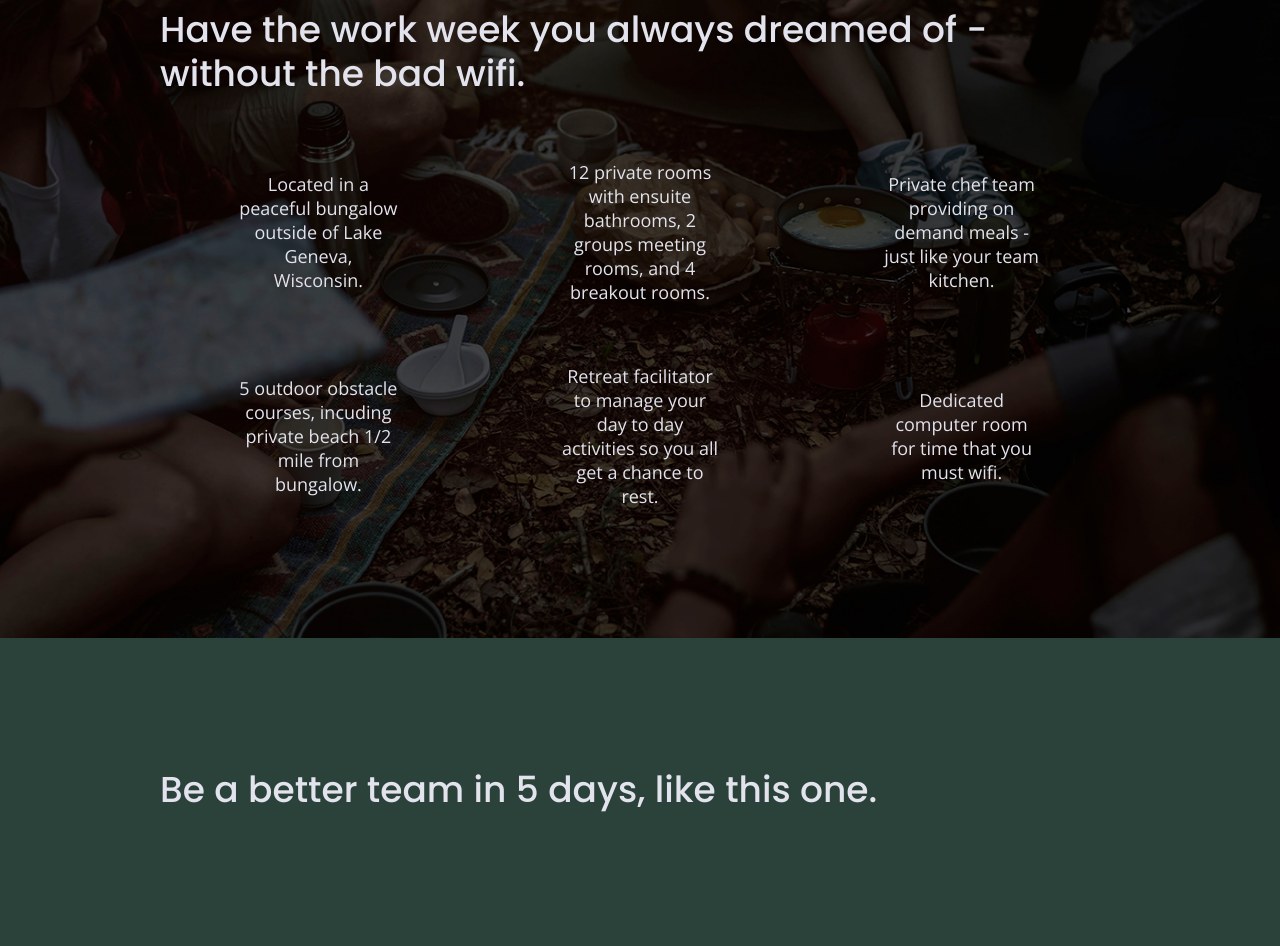
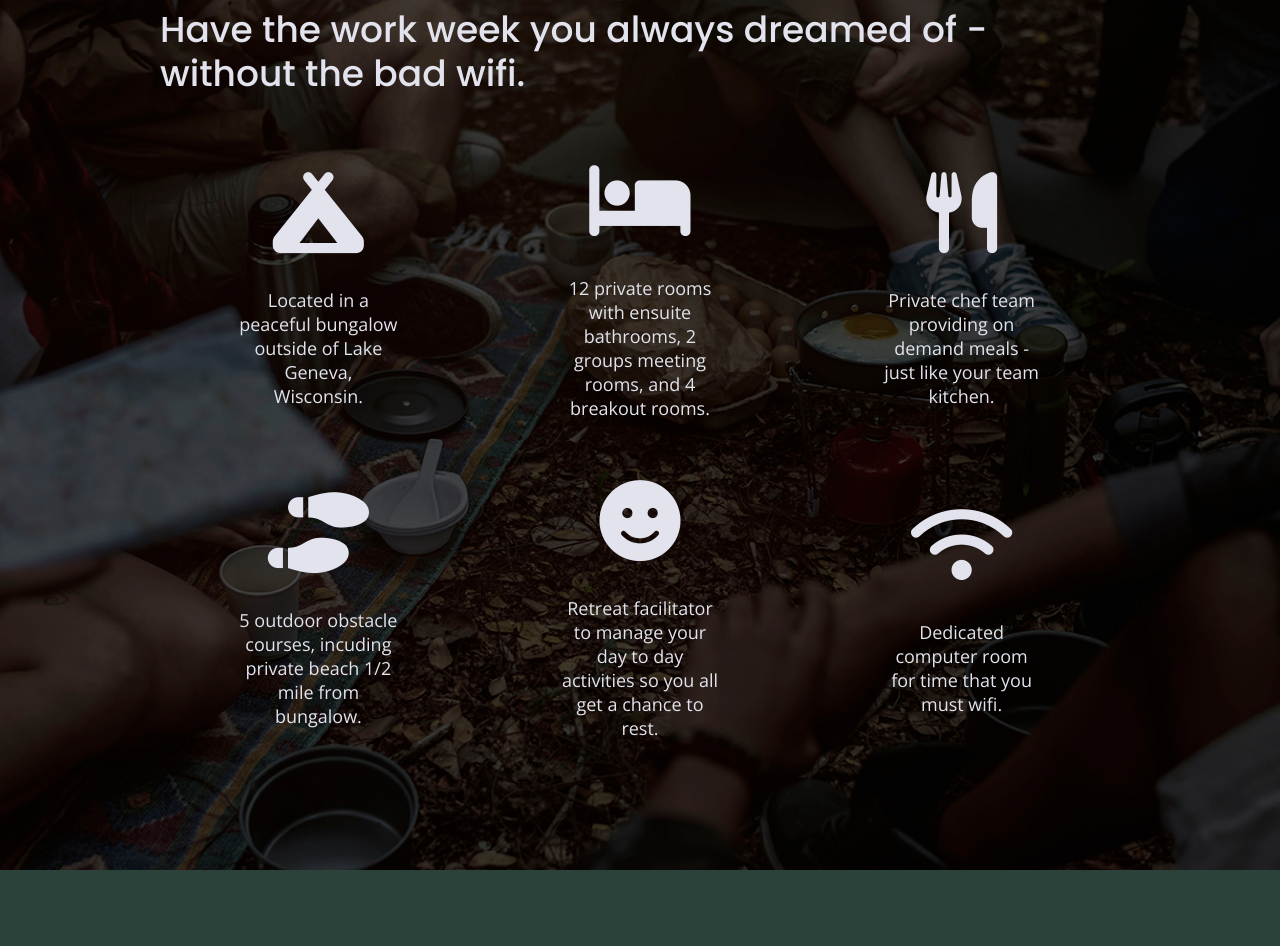
Before and after one commit to renazh/206-unplugged, a website: page index.html in a window 1280 px wide. Shown: the part 1141-2087 px from the top of the page. Drawn offline with nearby package versions, Linux system fonts and the light colour scheme.

Commit message:
Added font icons

```diff
--- a/css/main.css
+++ b/css/main.css
@@ -265,14 +265,6 @@ aside .content-wrapper {
   color: #cfd4d9;
 }
 
-.form-description {
-
-}
-
-.form {
-
-}
-
 aside .form {
   margin-top: 30px;
 }
@@ -322,17 +314,12 @@ input[type=button] {
   flex-flow: row wrap;
   text-align: center;
 }
-
+.features i {
+  font-size: 3.75em;
+  padding-bottom: 40px;
+}
 .features p {
   margin: 0;
-}
-
-.fontawesome-icon {
-
-}
-
-.feature-item-description {
-
 }
 
 /* Reviews Area */
@@ -372,10 +359,6 @@ input[type=button] {
   margin-bottom: 20px;
 }
 
-.mission-content {
-
-}
-
 .map figure {
   width: 100%;
   height: 0;
@@ -397,14 +380,6 @@ input[type=button] {
   align-items: center;
   flex-flow: row wrap;
   background-color: #2a423a;
-}
-
-.contact-section h2 {
-
-}
-
-.contact-content {
-
 }
 
 .contact-content p {
@@ -612,6 +587,10 @@ input[type=button] {
     align-items: center;
     flex-flow: row wrap;
   }
+  .features i {
+    font-size: 4.5em;
+    padding-bottom: 30px;
+  }
   .features .feature-item-description {
     width: 50%;
   }
@@ -757,7 +736,9 @@ input[type=button] {
     .features article {
       flex-basis: 33%;
     }
-
+    .features i {
+      padding-bottom: 35px;
+    }
   /* Reviews */
     .reviews h2 {
       padding-bottom: 98px;
--- a/index.html
+++ b/index.html
@@ -21,6 +21,8 @@
   <!--- Google Fonts --->
   <link href="https://fonts.googleapis.com/css?family=Open+Sans:400,700|Poppins:500,700" rel="stylesheet">
   <meta name="theme-color" content="#fafafa">
+  <!-- Font Awesome --->
+  <script src="https://kit.fontawesome.com/a9b42640d0.js" crossorigin="anonymous"></script>
 </head>
 
 <body>
@@ -69,27 +71,27 @@
         <h2>Have the work week you always dreamed of - without the bad wifi.</h2>
         <div class="features-items">
           <article>
-              <p class="fontawesome-icon"></p>
+              <p class="fontawesome-icon"><i class ="fas fa-campground"></i></p>
               <p class="feature-item-description">Located in a peaceful bungalow outside of Lake Geneva, Wisconsin.</p>
           </article>
           <article>
-              <p class="fontawesome-icon"></p>
+              <p class="fontawesome-icon"><i class ="fas fa-bed"></i></p>
               <p class="feature-item-description">12 private rooms with ensuite bathrooms, 2 groups meeting rooms, and 4 breakout rooms.</p>
           </article>
           <article>
-              <p class="fontawesome-icon"></p>
+              <p class="fontawesome-icon"><i class ="fas fa-utensils"></i></p>
               <p class="feature-item-description">Private chef team providing on demand meals - just like your team kitchen.</p>
           </article>
           <article>
-              <p class="fontawesome-icon"></p>
+              <p class="fontawesome-icon"><i class ="fas fa-shoe-prints"></i></p>
               <p class="feature-item-description">5 outdoor obstacle courses, incuding private beach 1/2 mile from bungalow.</p>
           </article>
           <article>
-              <p class="fontawesome-icon"></p>
+              <p class="fontawesome-icon"><i class ="fas fa-smile"></i></p>
               <p class="feature-item-description">Retreat facilitator to manage your day to day activities so you all get a chance to rest.</p>
           </article>
           <article>
-              <p class="fontawesome-icon"></p>
+              <p class="fontawesome-icon"><i class ="fas fa-wifi"></i></p>
               <p class="feature-item-description">Dedicated computer room for time that you must wifi.</p>
           </article>
         </div> <!-- features items ends -->
```
Also changed, not shown: about/index.html (+2 -0 lines), faq/index.html (+2 -0 lines).
